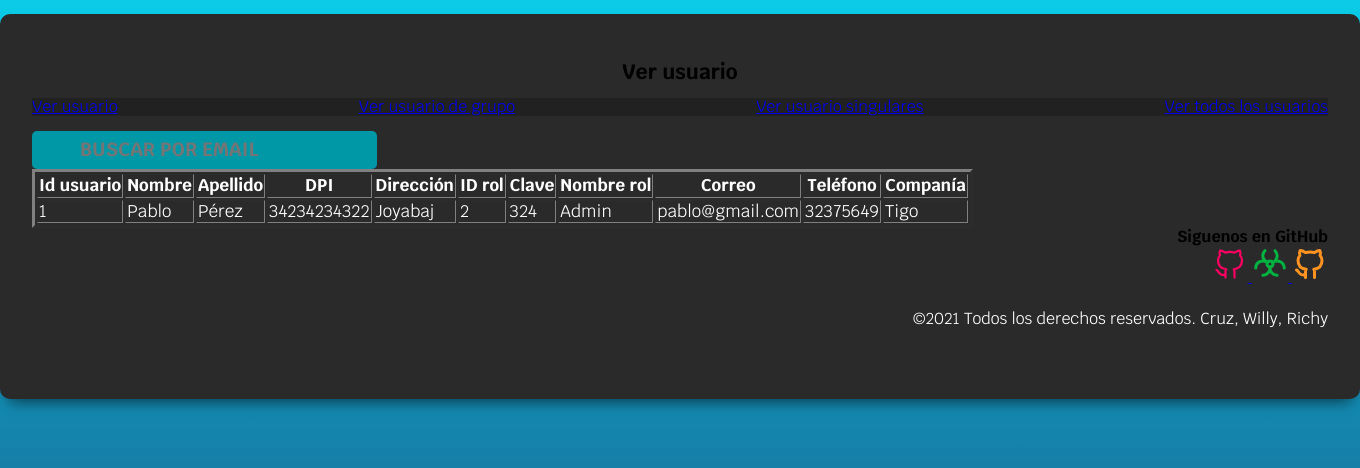
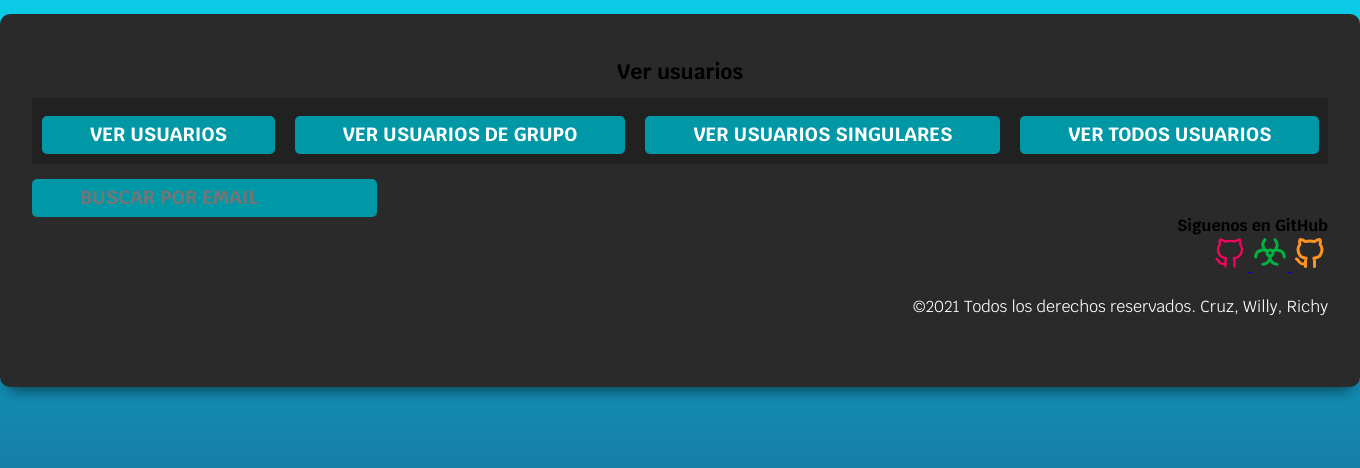
Before and after one commit to cpablop1/database, a Django app: page /ver-usuario/ in a window 1360 px wide. Shown: the part 38-506 px from the top of the page. Run offline with Django 3.2, Linux system fonts and the light colour scheme; some libraries are stand-ins or nearby versions.

Commit message:
Ya se pueden visualizar todos los usuarios

```diff
--- a/BD/BD/urls.py
+++ b/BD/BD/urls.py
@@ -33,5 +33,8 @@ urlpatterns = [
     path('ver-rol-singular/', views.VerRolSingular, name='ver_rol_singular'),
     path('ver-rol-todos/', views.VerRolesTodos, name='ver_rol_todos'),
     path('ver-usuario/', views.VerUsuario, name='ver_usuario'),
+    path('ver-usuario-grupo/', views.VerUsuarioGrupo, name='ver_usuario_grupo'),
+    path('ver-usuario-singular/', views.VerUsuarioSingular, name='ver_usuario_singular'),
+    path('ver-usuario-todos/', views.VerUsuarioTodos, name='ver_usuario_todos'),
     path('crear-permiso/', views.CrearPermisos, name='crear_permiso'),
 ]
--- a/BD/app/templates/admin/menu_admin.html
+++ b/BD/app/templates/admin/menu_admin.html
@@ -26,7 +26,11 @@
         </ul>
 
         <ul class="navul">
-            <li><a href="{% url 'menu_crear_usuario' %}">Crear Usuario</a></li>
+            <li><a href="{% url 'menu_crear_usuario' %}">Crear usuario</a></li>
+        </ul>
+
+        <ul class="navul">
+            <li><a href="{% url 'ver_usuario' %}">Ver usuario</a></li>
         </ul>
 
         <ul class="navul">
--- a/BD/app/templates/admin/ver_usuario.html
+++ b/BD/app/templates/admin/ver_usuario.html
@@ -1,59 +1,29 @@
 {% extends 'layout.html' %}
 
 {% block contenido %}
-<h1>Ver usuario</h1>
+<h1>Ver usuarios</h1>
 
 <div class="nav-bg">
+    <nav class="navegacion contenedor">
+        <form class="separar" action="#">
+            <input class="boton" type="submit" value="Ver usuarios">
+        </form>
+        <form class="separar" action="{% url 'ver_usuario_grupo' %}">
+            <input class="boton" type="submit" value="Ver usuarios de grupo">
+        </form>
+        <form class="separar" action="{% url 'ver_usuario_singular' %}">
+            <input class="boton" type="submit" value="Ver usuarios singulares">
+        </form>
+        <form class="separar" action="{% url 'ver_usuario_todos' %}">
+            <input class="boton" type="submit" value="Ver todos usuarios">
+        </form>
+    </nav>
+</div>
+<input class="boton" type="search" placeholder="Buscar por email">
 
-    <nav class="navegacion contenedor">
-
-        <!-- <a href="#"><input type="submit" value="Ver solo usuario"></a> -->
-        <a href="#">Ver usuario</a>
-        <!-- <a href="#"><input type="submit" value="Ver usuarios de grupo"></a> -->
-        <a href="#">Ver usuario de grupo</a>
-        <!-- <a href="#"><input type="submit" value="Ver usuarios sigulares"></a> -->
-        <a href="#">Ver usuario singulares</a>
-        <!-- <a href="#"><input type="submit" value="Ver todos los usuarios"></a> -->
-        <a href="#">Ver todos los usuarios</a>
+{% block tabla %}
+{% endblock %}
 
 
-
-    </nav>
-</div>
-
-<input class="boton" type="search" placeholder="Buscar por email">
-
-<table border="3px">
-    <thead>
-        <tr>
-            <th>Id usuario</th>
-            <th>Nombre</th>
-            <th>Apellido</th>
-            <th>DPI</th>
-            <th>Dirección</th>
-            <th>ID rol</th>
-            <th>Clave</th>
-            <th>Nombre rol</th>
-            <th>Correo</th>
-            <th>Teléfono</th>
-            <th>Companía</th>
-        </tr>
-    </thead>
-    <tbody>
-        <tr>
-            <td>1</td>
-            <td>Pablo</td>
-            <td>Pérez</td>
-            <td>34234234322</td>
-            <td>Joyabaj</td>
-            <td>2</td>
-            <td>324</td>
-            <td>Admin</td>
-            <td>pablo@gmail.com</td>
-            <td>32375649</td>
-            <td>Tigo</td>
-        </tr>
-    </tbody>
-</table>
 <script src="../../static/js/oculto.js"></script>
 {% endblock %}
--- a/BD/app/views.py
+++ b/BD/app/views.py
@@ -287,6 +287,48 @@ def VerRolesTodos(request):
 def VerUsuario(request):
     return render(request, 'admin/ver_usuario.html')
 
+def VerUsuarioGrupo(request):
+    clave = []
+    try:
+        data = user.Usuario()
+        leer = data.read_grup()
+        for fila in leer['res']:
+            clave.append(fila)
+    except:
+        messages.error(request, 'Error de conexión, no se podrán visualizar los usuarios!')
+
+    return render(request, 'admin/ver_usuario_grupo.html', {
+        'leer': clave
+    })
+
+def VerUsuarioSingular(request):
+    clave = []
+    try:
+        data = user.Usuario()
+        leer = data.read_permiso_sup()
+        for fila in leer['res']:
+            clave.append(fila)
+    except:
+        messages.error(request, 'Error de conexión, no se podrán visualizar los usuarios!')
+
+    return render(request, 'admin/ver_usuario_singular.html', {
+        'leer': clave
+    })
+
+def VerUsuarioTodos(request):
+    clave = []
+    try:
+        data = user.Usuario()
+        leer = data.read_all_user()
+        for fila in leer['res']:
+            clave.append(fila)
+    except:
+        messages.error(request, 'Error de conexión, no se podrán visualizar los usuarios!')
+
+    return render(request, 'admin/ver_usuario_todos.html', {
+        'leer': clave
+    })
+
 
 
 def Login(request):
```
Also changed, not shown: BD/app/templates/admin/ver_usuario_grupo.html (added, +32 -0 lines), BD/app/templates/admin/ver_usuario_singular.html (added, +35 -0 lines), BD/app/templates/admin/ver_usuario_todos.html (added, +35 -0 lines).
